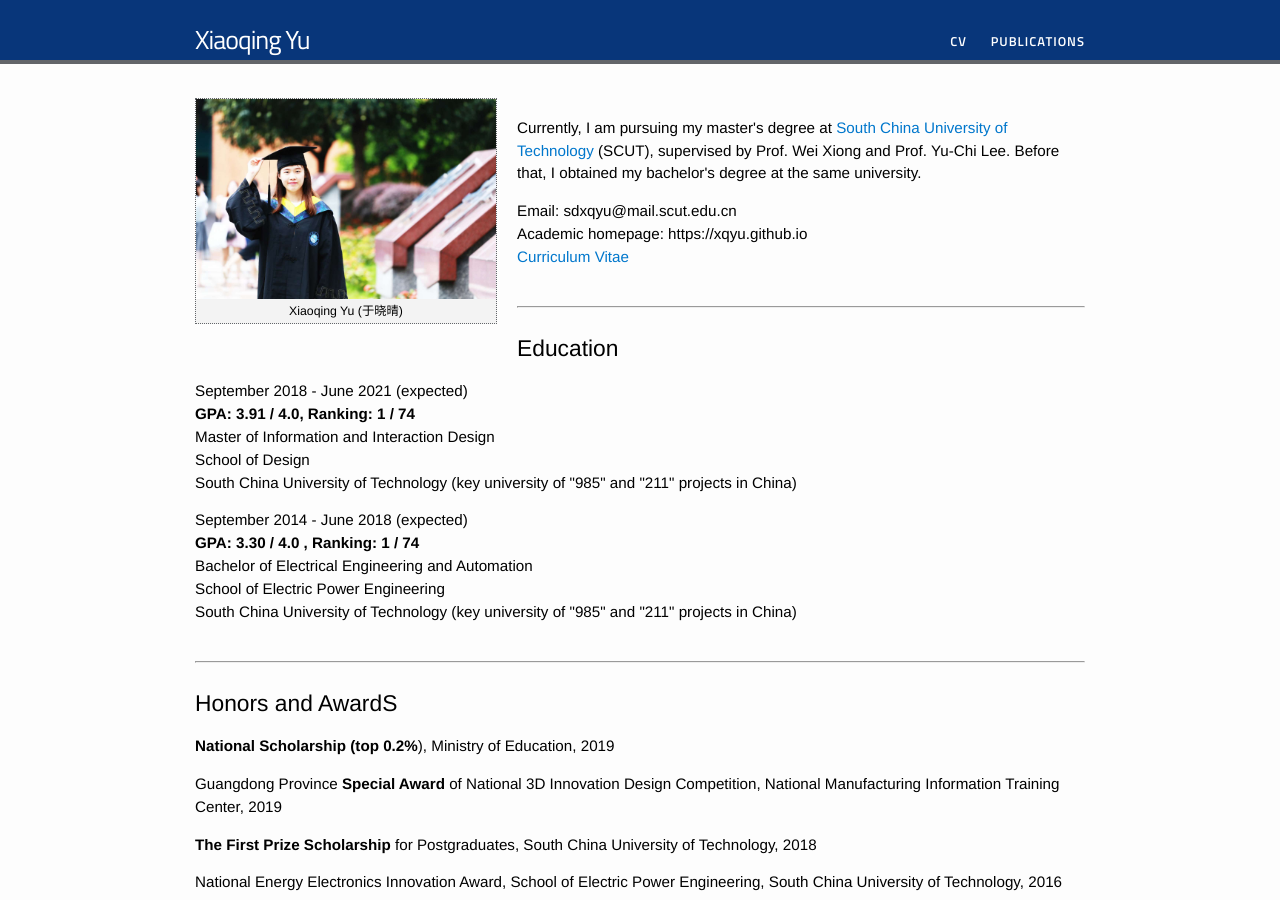
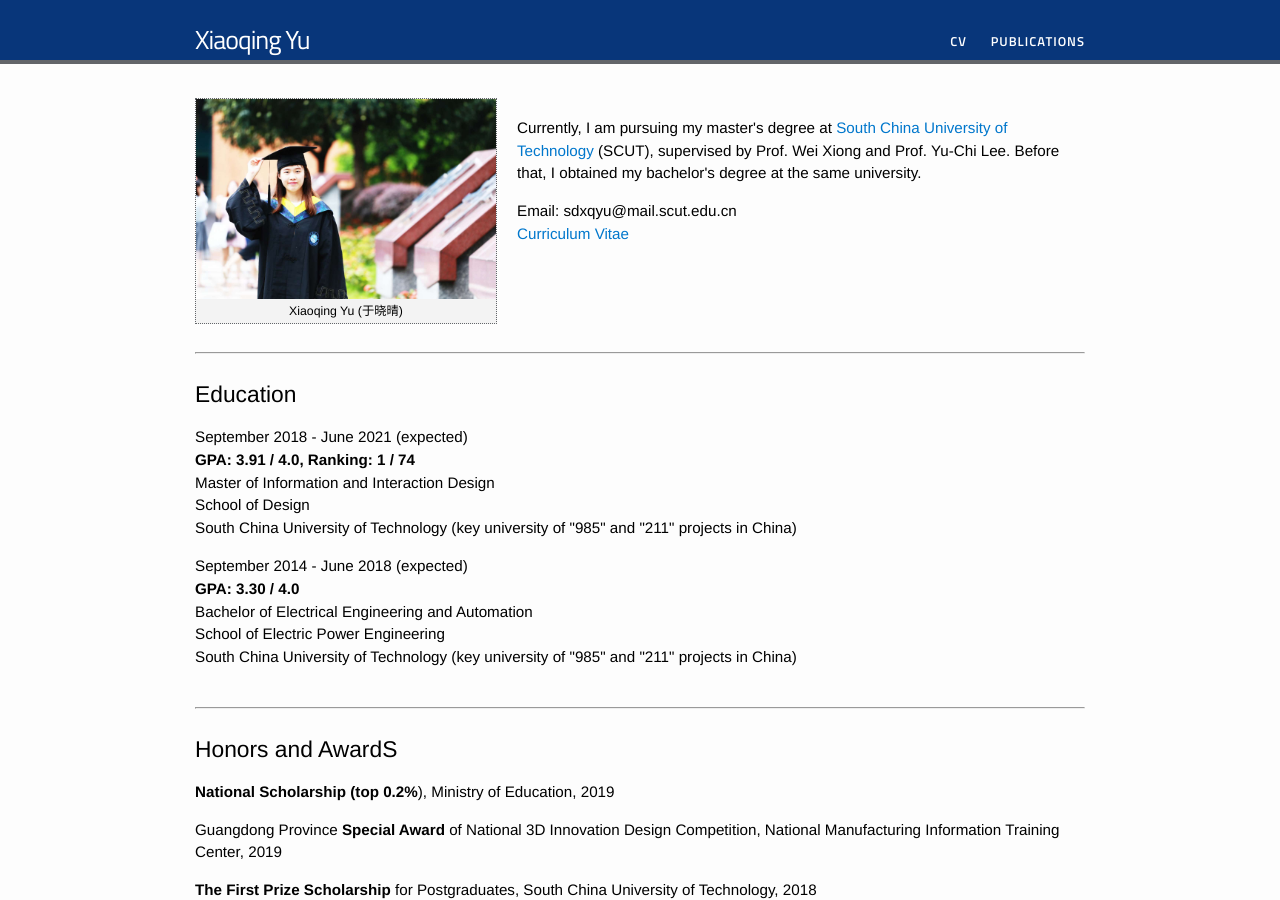
Before and after one commit to xqyu/xqyu.github.io, a Jekyll site: the page built from index.html, in a window 1280 px wide and 900 px high. Built offline with Jekyll 4.4.1, drawn with Linux system fonts in a browser that asks for light colours.

Commit message:
Update index.html

```diff
--- a/index.html
+++ b/index.html
@@ -25,11 +25,12 @@ layout: default
 </p>
 <p>
 Email: sdxqyu@mail.scut.edu.cn <br>
-Academic homepage: https://xqyu.github.io <br>
 <a href="/pdf/xiaoqing-yu-cv.pdf" target="_blank" rel="external">Curriculum Vitae</a>
 </p>
 
-
+<br>
+<br>
+<br>
 <br>
 <hr>
 <br>
@@ -46,7 +47,7 @@ Academic homepage: https://xqyu.github.io <br>
 
 <p>
 	September 2014 - June 2018 (expected)<br>
-	<strong>GPA: 3.30 / 4.0 , Ranking: 1 / 74</strong><br>
+	<strong>GPA: 3.30 / 4.0 </strong><br>
 	Bachelor of Electrical Engineering and Automation<br>
 	School of Electric Power Engineering<br>
 	South China University of Technology (key university of "985" and "211" projects in China)
```
